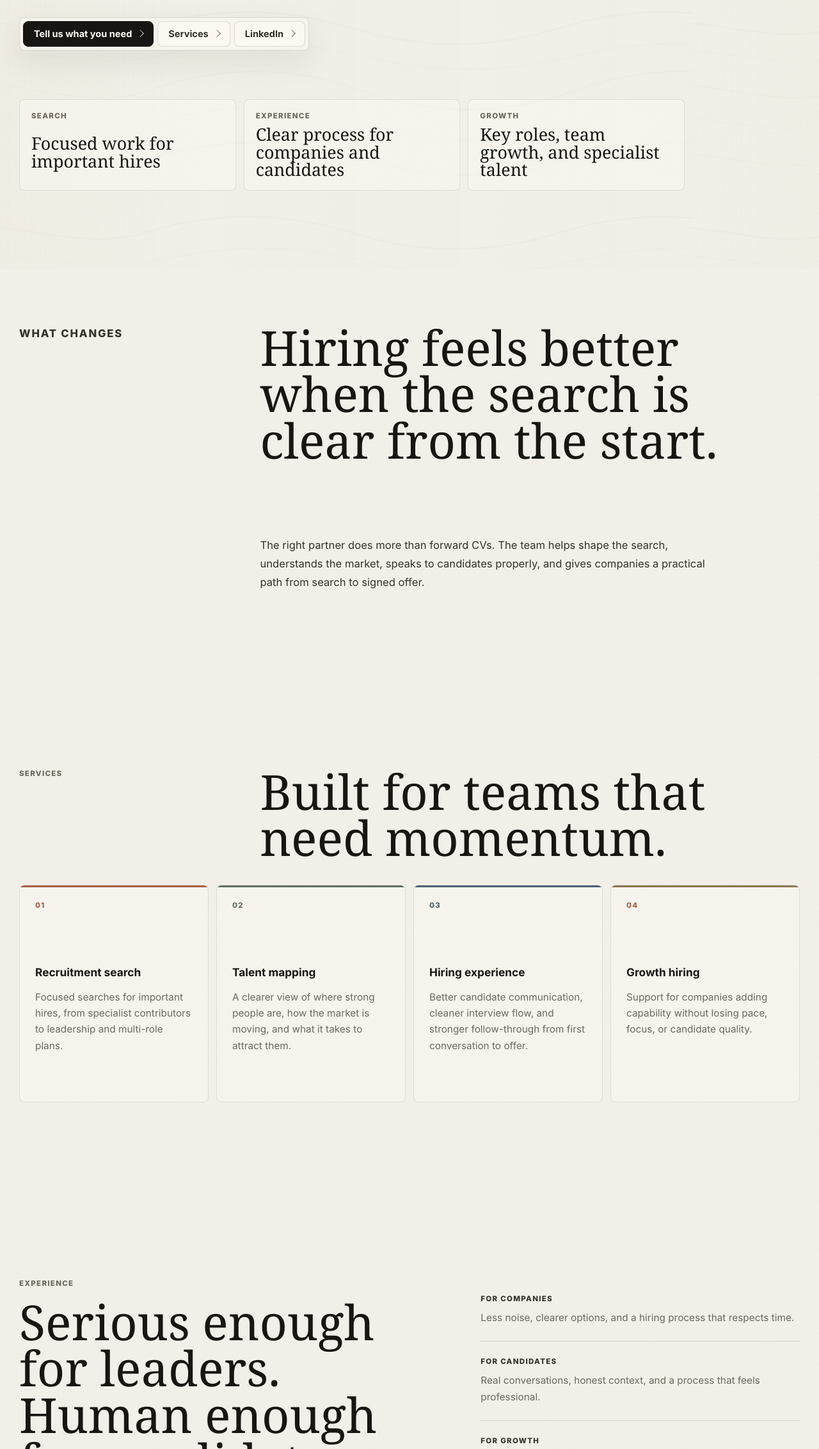
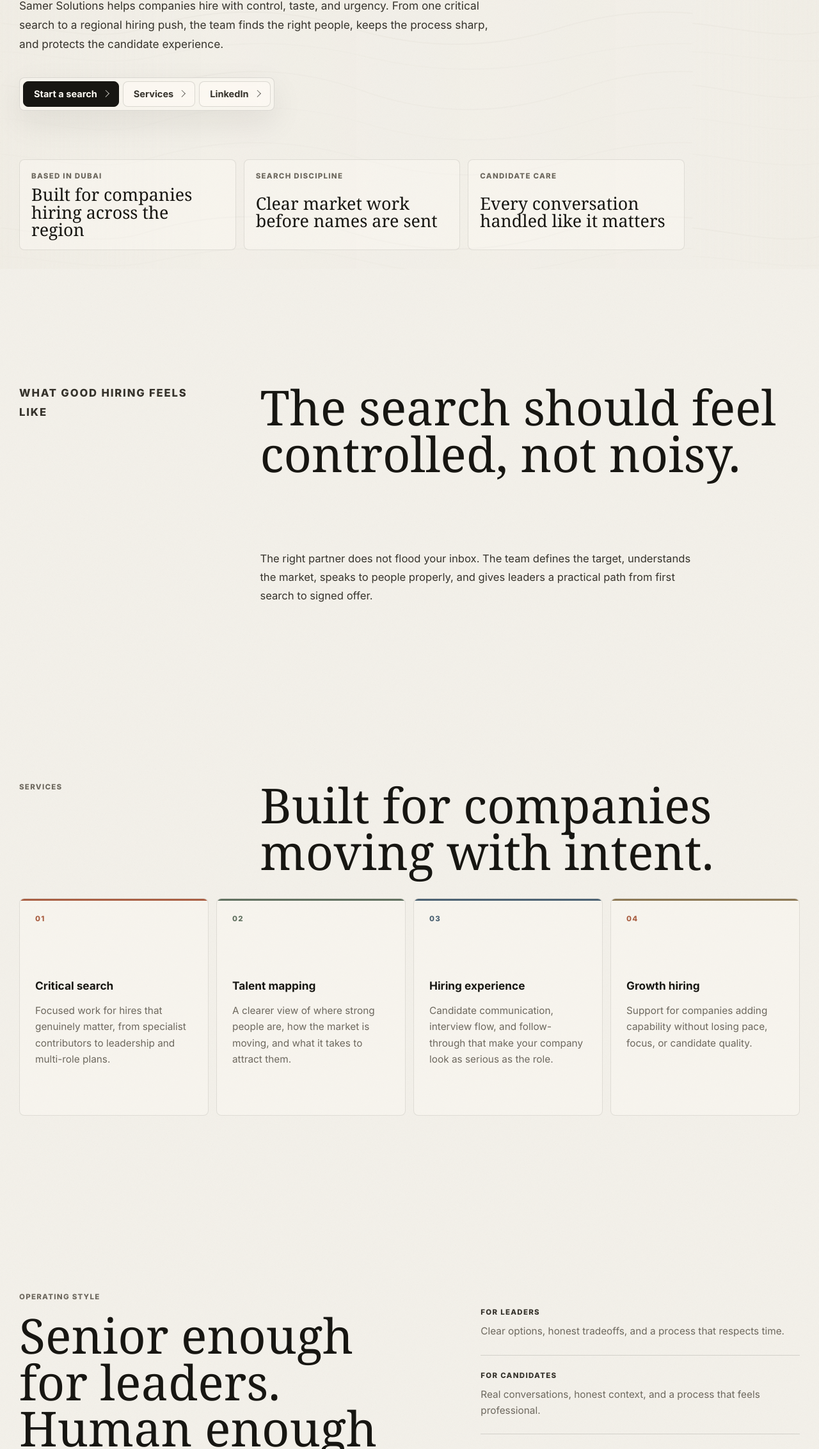
Before and after one commit to athridev/samer-solutions, a website: page index.html in a window 1280 px wide. Shown: the part 535-2800 px from the top of the page at 64% size. Drawn offline with Linux system fonts and the light colour scheme.

Commit message:
Polish public homepage

```diff
--- a/index.html
+++ b/index.html
@@ -5,10 +5,10 @@
     <meta name="viewport" content="width=device-width, initial-scale=1" />
     <meta
       name="description"
-      content="Samer Solutions is a recruitment partner helping companies build stronger teams with focused search, talent mapping, and a better hiring experience."
+      content="Samer Solutions helps companies in Dubai and across the region hire stronger people through focused search, market mapping, and a cleaner candidate experience."
     />
     <meta name="theme-color" content="#f4f1ea" />
-    <title>Samer Solutions | Recruitment Partner</title>
+    <title>Samer Solutions | Recruitment for serious growth</title>
     <link rel="icon" href="/favicon.ico" sizes="any" />
     <link rel="icon" type="image/svg+xml" href="/favicon.svg" />
     <link rel="icon" type="image/png" sizes="32x32" href="/favicon-32x32.png" />
@@ -19,7 +19,7 @@
     <header class="site-header">
       <a class="brand" href="/" aria-label="Samer Solutions home">
         <strong>Samer Solutions</strong>
-        <span>Recruitment partner</span>
+        <span>Recruitment, carefully run</span>
       </a>
       <nav class="nav-actions" aria-label="Primary navigation">
         <button
@@ -53,17 +53,17 @@
         <div class="hero-copy">
           <p class="eyebrow" data-reveal>Recruitment for growing companies</p>
           <h1 id="page-title" data-reveal>
-            Build the team your next stage needs.
+            Recruitment for teams that cannot afford average hires.
           </h1>
           <p class="intro" data-reveal>
-            Samer Solutions helps companies find the right people with more
-            clarity, speed, and care. From one important role to a full team
-            buildout, the team gives leaders a cleaner way to find, assess, and
-            engage strong candidates.
+            Samer Solutions helps companies hire with control, taste, and
+            urgency. From one critical search to a regional hiring push, the
+            team finds the right people, keeps the process sharp, and protects
+            the candidate experience.
           </p>
           <div class="hero-actions" aria-label="Primary actions" data-reveal>
             <a class="primary-link" href="#start">
-              <span>Tell us what you need</span>
+              <span>Start a search</span>
             </a>
             <a class="secondary-link" href="#services">
               <span>Services</span>
@@ -80,45 +80,45 @@
 
         <aside class="hero-notes" aria-label="Samer Solutions at a glance" data-reveal>
           <div>
-            <span>Search</span>
-            <strong>Focused work for important hires</strong>
+            <span>Based in Dubai</span>
+            <strong>Built for companies hiring across the region</strong>
           </div>
           <div>
-            <span>Experience</span>
-            <strong>Clear process for companies and candidates</strong>
+            <span>Search discipline</span>
+            <strong>Clear market work before names are sent</strong>
           </div>
           <div>
-            <span>Growth</span>
-            <strong>Key roles, team growth, and specialist talent</strong>
+            <span>Candidate care</span>
+            <strong>Every conversation handled like it matters</strong>
           </div>
         </aside>
       </section>
 
       <section class="section statement" aria-labelledby="statement-title">
-        <p class="section-label" data-reveal>What changes</p>
+        <p class="section-label" data-reveal>What good hiring feels like</p>
         <h2 id="statement-title" data-reveal>
-          Hiring feels better when the search is clear from the start.
+          The search should feel controlled, not noisy.
         </h2>
         <p data-reveal>
-          The right partner does more than forward CVs. The team helps shape
-          the search, understands the market, speaks to candidates properly,
-          and gives companies a practical path from search to signed offer.
+          The right partner does not flood your inbox. The team defines the
+          target, understands the market, speaks to people properly, and gives
+          leaders a practical path from first search to signed offer.
         </p>
       </section>
 
       <section id="services" class="section services" aria-labelledby="services-title">
         <div class="section-heading">
           <p class="section-label" data-reveal>Services</p>
-          <h2 id="services-title" data-reveal>Built for teams that need momentum.</h2>
+          <h2 id="services-title" data-reveal>Built for companies moving with intent.</h2>
         </div>
 
         <div class="service-grid">
           <article class="service-card" data-reveal>
             <span>01</span>
-            <h3>Recruitment search</h3>
+            <h3>Critical search</h3>
             <p>
-              Focused searches for important hires, from specialist contributors
-              to leadership and multi-role plans.
+              Focused work for hires that genuinely matter, from specialist
+              contributors to leadership and multi-role plans.
             </p>
           </article>
           <article class="service-card" data-reveal>
@@ -133,8 +133,8 @@
             <span>03</span>
             <h3>Hiring experience</h3>
             <p>
-              Better candidate communication, cleaner interview flow, and
-              stronger follow-through from first conversation to offer.
+              Candidate communication, interview flow, and follow-through that
+              make your company look as serious as the role.
             </p>
           </article>
           <article class="service-card" data-reveal>
@@ -150,17 +150,16 @@
 
       <section class="section experience" aria-labelledby="experience-title">
         <div>
-          <p class="section-label" data-reveal>Experience</p>
+          <p class="section-label" data-reveal>Operating style</p>
           <h2 id="experience-title" data-reveal>
-            Serious enough for leaders. Human enough for candidates.
+            Senior enough for leaders. Human enough for candidates.
           </h2>
         </div>
         <div class="experience-list" data-reveal>
           <div>
-            <span>For companies</span>
+            <span>For leaders</span>
             <p>
-              Less noise, clearer options, and a hiring process that respects
-              time.
+              Clear options, honest tradeoffs, and a process that respects time.
             </p>
           </div>
           <div>
@@ -171,7 +170,7 @@
             </p>
           </div>
           <div>
-            <span>For growth</span>
+            <span>For momentum</span>
             <p>
               Practical support when growth needs to move quickly without
               becoming messy.
@@ -182,7 +181,7 @@
 
       <section class="section scope" aria-labelledby="scope-title">
         <p class="section-label" data-reveal>Scope</p>
-        <h2 id="scope-title" data-reveal>Not boxed into one title or one function.</h2>
+        <h2 id="scope-title" data-reveal>Wide enough for modern teams. Focused enough to be useful.</h2>
         <p data-reveal>
           Samer Solutions works across technology, digital, transformation,
           operations, commercial, and leadership teams. Permanent, contract,
@@ -202,10 +201,10 @@
       <section id="start" class="section form-section" aria-labelledby="form-title">
         <div class="form-copy">
           <p class="section-label" data-reveal>Start</p>
-          <h2 id="form-title" data-reveal>Tell us what you need.</h2>
+          <h2 id="form-title" data-reveal>Start with the role, the team, or the problem.</h2>
           <p data-reveal>
-            Share the company details, the challenge, and the location. The
-            team will review it and reply with a clear next step.
+            Share the company details, the challenge, and the location. The team
+            will review it and come back with a clear next step.
           </p>
           <p class="form-note" data-reveal>
             Based in Dubai. Supporting companies across the Middle East.
```
